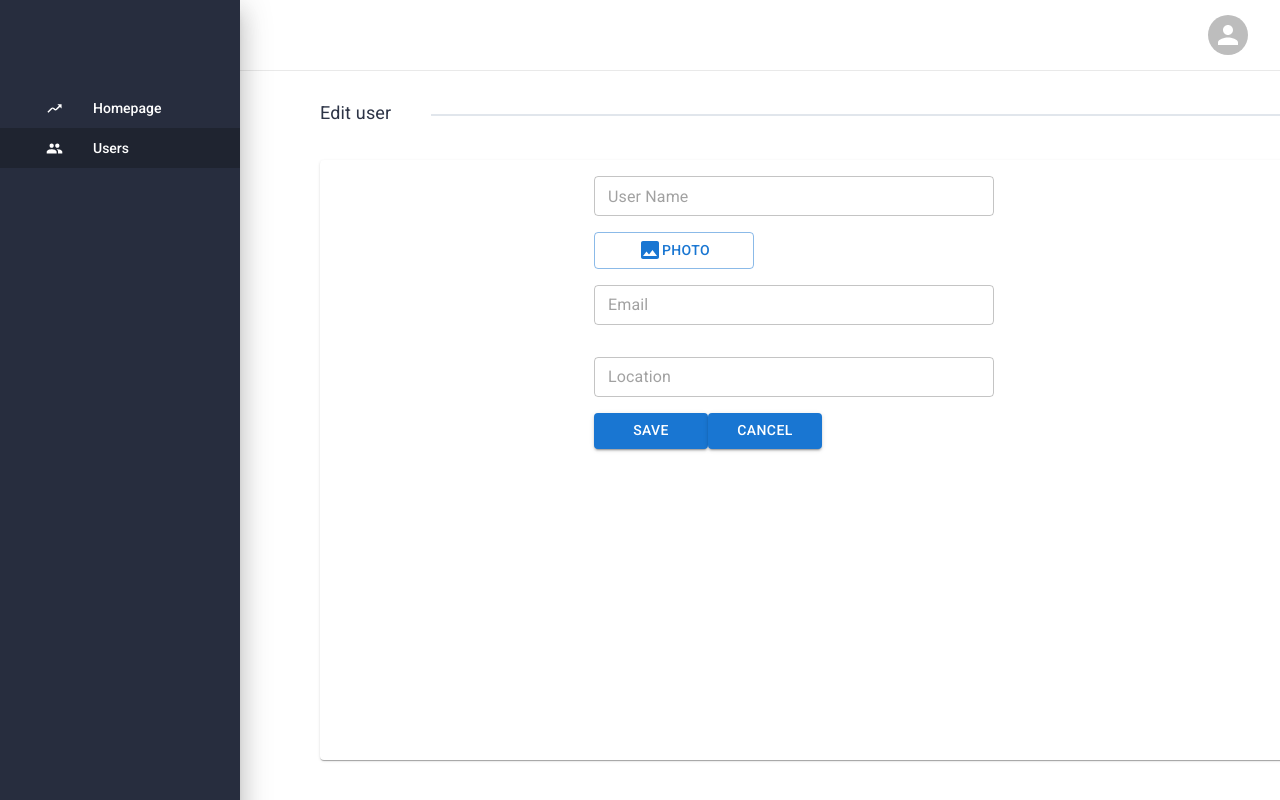
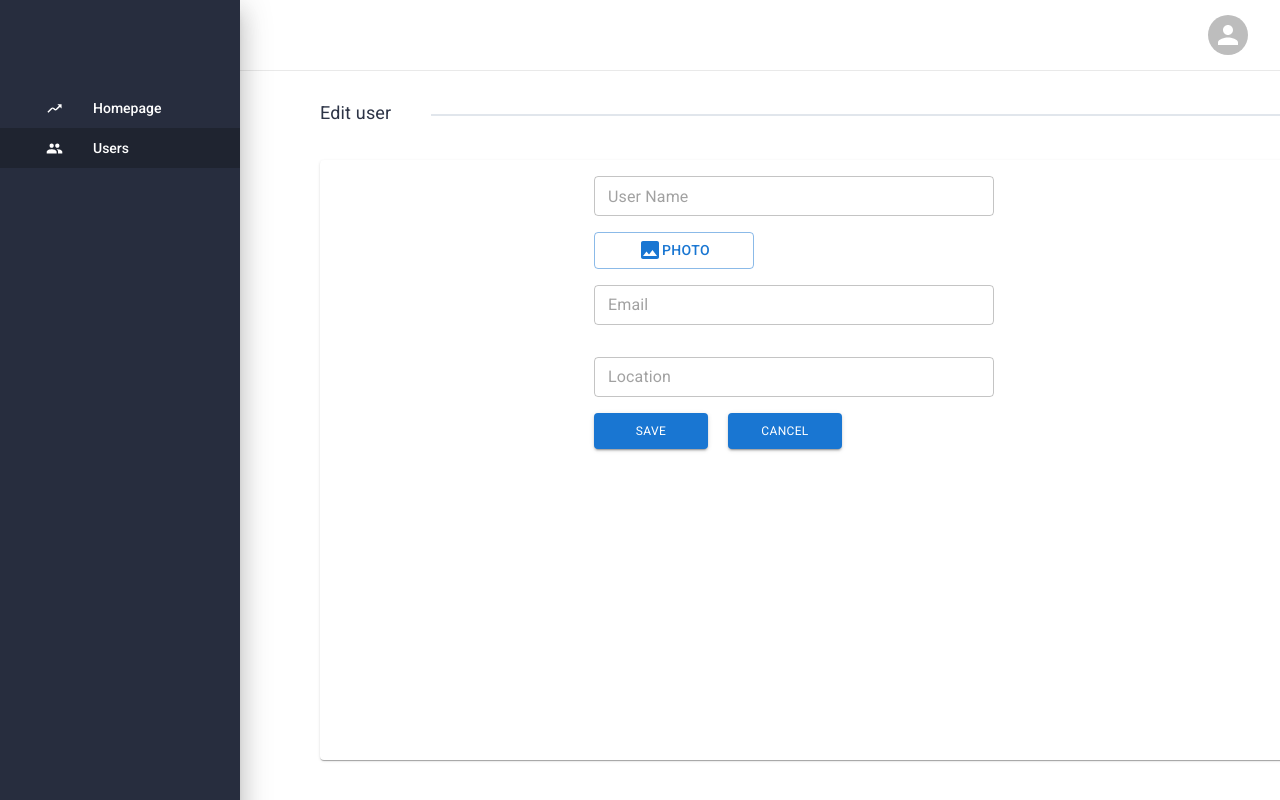
Before and after one commit to manukyansirarpi/users-admin-panel, a React (Create React App) app: page /add/1 in a window 1280 px wide. Built offline with nearby package versions, Linux system fonts and the light colour scheme; no server answers.

Commit message:
small stye

```diff
--- a/src/components/users/addUser/AddUser.module.css
+++ b/src/components/users/addUser/AddUser.module.css
@@ -12,7 +12,7 @@
     height: auto;
     margin-bottom: 20px;
 }
-.flatButton {
+.addUserWrapper .flatButton {
     font-style: normal;
     font-weight: 400;
     font-size: 12px;
```
